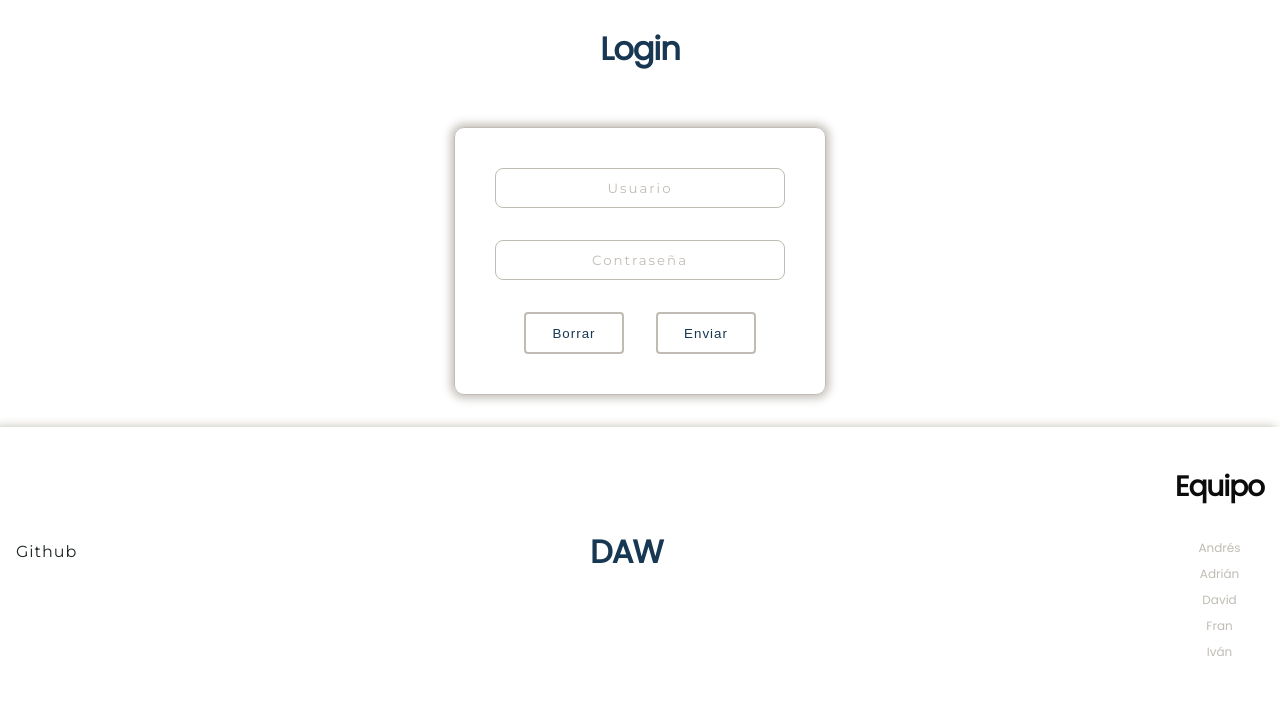
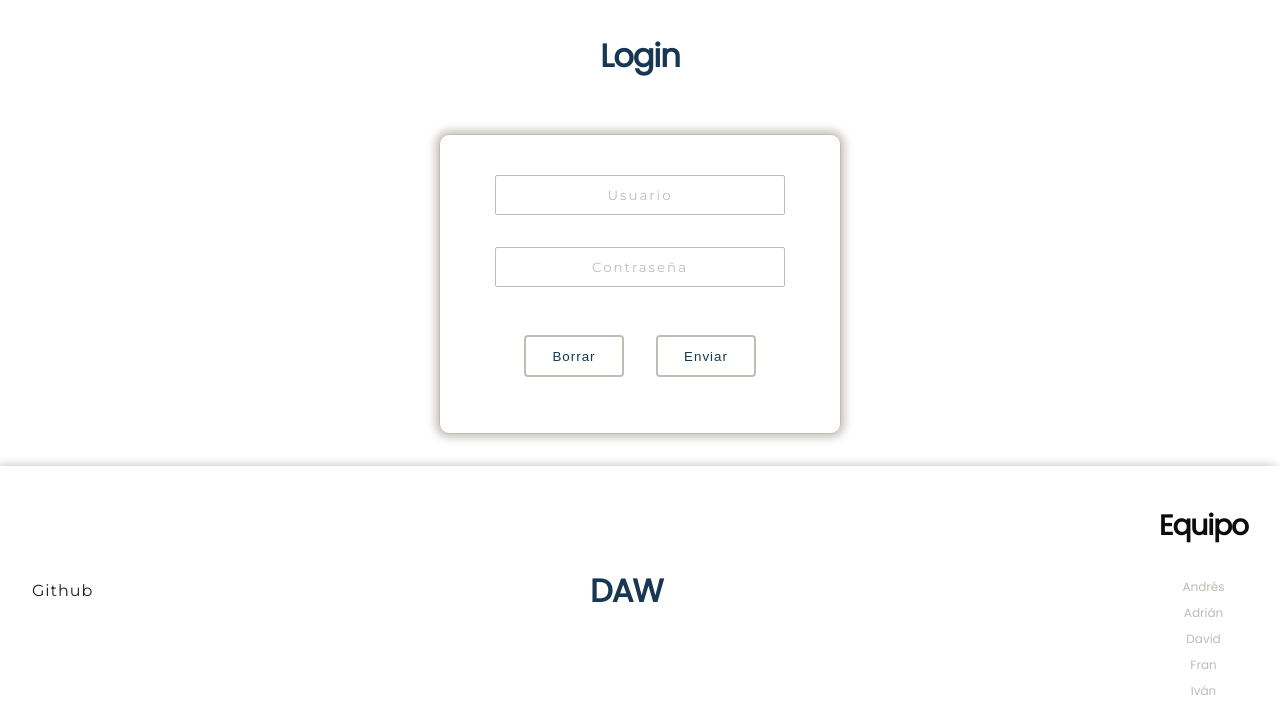
Before and after one commit to DreddSoft/Mailing_APP, a PHP site: page /login.php in a window 1280 px wide. Shown: the part 173-889 px from the top of the page. Before the commit the page ends 829 px from the top, so only its background shows below. Run offline with PHP 8.4, Linux system fonts and the light colour scheme.

Commit message:
actualización mail_app general

```diff
--- a/_footer.scss
+++ b/_footer.scss
@@ -3,7 +3,7 @@ footer {
     flex-direction: row;
     justify-content: space-between;
     align-items: center;
-    padding: 1rem 1rem;
+    padding: 1rem 2rem;
     background-color: $white-base;
     box-shadow: -4px 0 10px $silver;
     color: $black;
--- a/index.php
+++ b/index.php
@@ -27,7 +27,7 @@ if (!$_SESSION['usuario']) {
 <body>
     <header>
 
-        <img src="assets/new-php-logo.png" alt="Logo de PHP">
+        <a href="index.php"><img src="assets/new-php-logo.png" alt="Logo de PHP"></a>
         <nav>
             <a href="mailing_select.php">Correo Especial</a>
             <a href="mailing_select_CC.php">Correo Especial Copia</a>
--- a/login.php
+++ b/login.php
@@ -31,7 +31,7 @@ if (isset($_GET['mensaje'])) {
 <body>
     <header>
 
-        <img src="assets/new-php-logo.png" alt="Logo de PHP">
+        <a href="index.php"><img src="assets/new-php-logo.png" alt="Logo de PHP"></a>
         <nav style="display:none;">
             <a href="mailing_select.php">Correo Especial</a>
             <a href="mailing_select_CC.php">Correo Especial Copia</a>
@@ -45,7 +45,7 @@ if (isset($_GET['mensaje'])) {
 
         <h2 class="blue">Login</h2>
         <!-- Aquí va el formulario -->
-        <form action="service.php" method="post">
+        <form action="service.php" method="post" class="login">
             <input type="text" name="user" id="user" placeholder="Usuario" required autocomplete="on">
             <input type="password" name="pass" id="pass" placeholder="Contraseña" required autocomplete="on">
 
--- a/mailing_select.php
+++ b/mailing_select.php
@@ -25,7 +25,7 @@ echo "Hola soy Iván";
 <body>
     <header>
 
-        <img src="assets/new-php-logo.png" alt="Logo de PHP">
+        <a href="index.php"><img src="assets/new-php-logo.png" alt="Logo de PHP"></a>
         <nav>
             <a href="mailing_select.php">Correo Especial</a>
             <a href="mailing_select_CC.php">Correo Especial Copia</a>
--- a/mailing_text.php
+++ b/mailing_text.php
@@ -42,7 +42,7 @@ if ($_SERVER["REQUEST_METHOD"] === "POST") {
 <body>
     <header>
 
-        <img src="assets/new-php-logo.png" alt="Logo de PHP">
+        <a href="index.php"><img src="assets/new-php-logo.png" alt="Logo de PHP"></a>
         <nav>
             <a href="mailing_select.php">Correo Especial</a>
             <a href="mailing_select_CC.php">Correo Especial Copia</a>
--- a/mailing_text_CC.php
+++ b/mailing_text_CC.php
@@ -26,7 +26,7 @@
 <body>
     <header>
 
-        <img src="assets/new-php-logo.png" alt="Logo de PHP">
+        <a href="index.php"><img src="assets/new-php-logo.png" alt="Logo de PHP"></a>
         <nav>
             <a href="mailing_select.php">Correo Especial</a>
             <a href="mailing_select_CC.php">Correo Especial Copia</a>
--- a/styles.css
+++ b/styles.css
@@ -100,7 +100,7 @@ main {
   gap: 2rem;
   margin: 2rem 0;
 }
-main form {
+main .login {
   display: flex;
   flex-direction: column;
   justify-content: center;
@@ -109,29 +109,48 @@ main form {
   border: 1px solid #C0BCB5;
   border-radius: 10px;
   box-shadow: 0 0 10px 3px #C0BCB5;
-  padding: 40px;
+  padding: 40px 0;
+  width: 400px;
+  overflow: hidden;
+}
+main .login input {
+  width: 200px;
+  text-align: center;
+}
+main form {
+  display: flex;
+  flex-direction: column;
+  justify-content: center;
+  align-items: center;
+  border: 1px solid #C0BCB5;
+  border-radius: 10px;
+  box-shadow: 0 0 10px 3px #C0BCB5;
+  width: 600px;
+  overflow: hidden;
 }
 main form input {
   padding: 0.7rem 1.2rem;
   color: #0c0c0c;
   border: 1px solid #C0BCB5;
-  border-radius: 8px;
-  text-align: center;
+  border-radius: 2px;
+  text-align: start;
   font-family: "Montserrat", "Arial";
   min-width: 250px;
+  width: 95%;
 }
 main form input::placeholder {
   color: #C0BCB5;
   letter-spacing: 2px;
 }
 main form input:focus {
-  border: 1px solid #173753;
+  border: 1px solid transparent;
 }
 main form .btns {
   display: flex;
   flex-direction: row;
   justify-content: center;
   align-items: center;
+  margin: 1rem 0;
   gap: 2rem;
 }
 main form .btns button {
@@ -157,6 +176,14 @@ main form .btns button:active {
   transform: translateY(3px);
   -webkit-transform: translateY(3px);
   -moz-transform: translateY(3px);
+}
+main form textarea {
+  width: 99%;
+  border: 1px solid #C0BCB5;
+  border-radius: 4px;
+  height: 400px;
+  resize: none;
+  padding: 10px 5px 10px 10px;
 }
 main form .mensaje {
   color: red;
@@ -195,7 +222,7 @@ footer {
   flex-direction: row;
   justify-content: space-between;
   align-items: center;
-  padding: 1rem 1rem;
+  padding: 1rem 2rem;
   background-color: #fff;
   box-shadow: -4px 0 10px #C0BCB5;
   color: #0c0c0c;
--- a/styles.scss
+++ b/styles.scss
@@ -1,15 +1,5 @@
+@import '_variables.scss';
 @import url('https://fonts.googleapis.com/css2?family=Montserrat:ital,wght@0,100..900;1,100..900&family=Poppins&display=swap');
-
-$white-base: #fff;
-$anti-flash-white: #C0BCB5;
-$silver: #C0BCB5;
-$eerie-black: #1c2321;
-$black: #0c0c0c;
-$ecru: #D0B17A;
-$prusian-blue: #173753;
-
-$font-base: 'Poppins', sans-serif;
-$font-title: 'Montserrat', 'Arial';
 
 body {
     box-sizing: border-box;
@@ -77,7 +67,7 @@ main {
     gap: 2rem;
     margin: 2rem 0;
 
-    & form {
+    & .login {
         display: flex;
         flex-direction: column;
         justify-content: center;
@@ -86,23 +76,45 @@ main {
         border: 1px solid $silver;
         border-radius: 10px;
         box-shadow: 0 0 10px 3px $silver;
-        padding: 40px;
+        padding: 40px 0;
+        width: 400px;
+        overflow: hidden;
+
+        & input {
+            width: 200px;
+            text-align: center;
+        }
+    }
+
+    & form {
+        display: flex;
+        flex-direction: column;
+        justify-content: center;
+        align-items: center;
+        // gap: 2rem;
+        border: 1px solid $silver;
+        border-radius: 10px;
+        box-shadow: 0 0 10px 3px $silver;
+        // padding:  0;
+        width: 600px;
+        overflow: hidden;
 
         & input {
             padding: 0.7rem 1.2rem;
             color: $black;
             border: 1px solid $silver;
-            border-radius: 8px;
-            text-align: center;
+            border-radius: 2px;
+            text-align: start;
             font-family: $font-title;
             min-width: 250px;
+            width: 95%;
 
             &::placeholder {
                 color: $silver;
                 letter-spacing: 2px;
             }
             &:focus {
-                border: 1px solid $prusian-blue;
+                border: 1px solid transparent;
 
             }
         }
@@ -112,6 +124,7 @@ main {
             flex-direction: row;
             justify-content: center;
             align-items: center;
+            margin: 1rem 0;
             gap: 2rem;
 
             & button {
@@ -140,6 +153,16 @@ main {
                     -moz-transform: translateY(3px);
                 }
             }
+        }
+
+        & textarea {
+            width: 99%;
+            border: 1px solid $silver;
+            border-radius: 4px;
+            height: 400px;
+            resize: none;
+            padding: 10px 5px 10px 10px;
+
         }
 
         & .mensaje {
```
Also changed, not shown: _variables.scss (added, +10 -0 lines), mailing_select_CC.php (+3 -6 lines), 1 other file.
